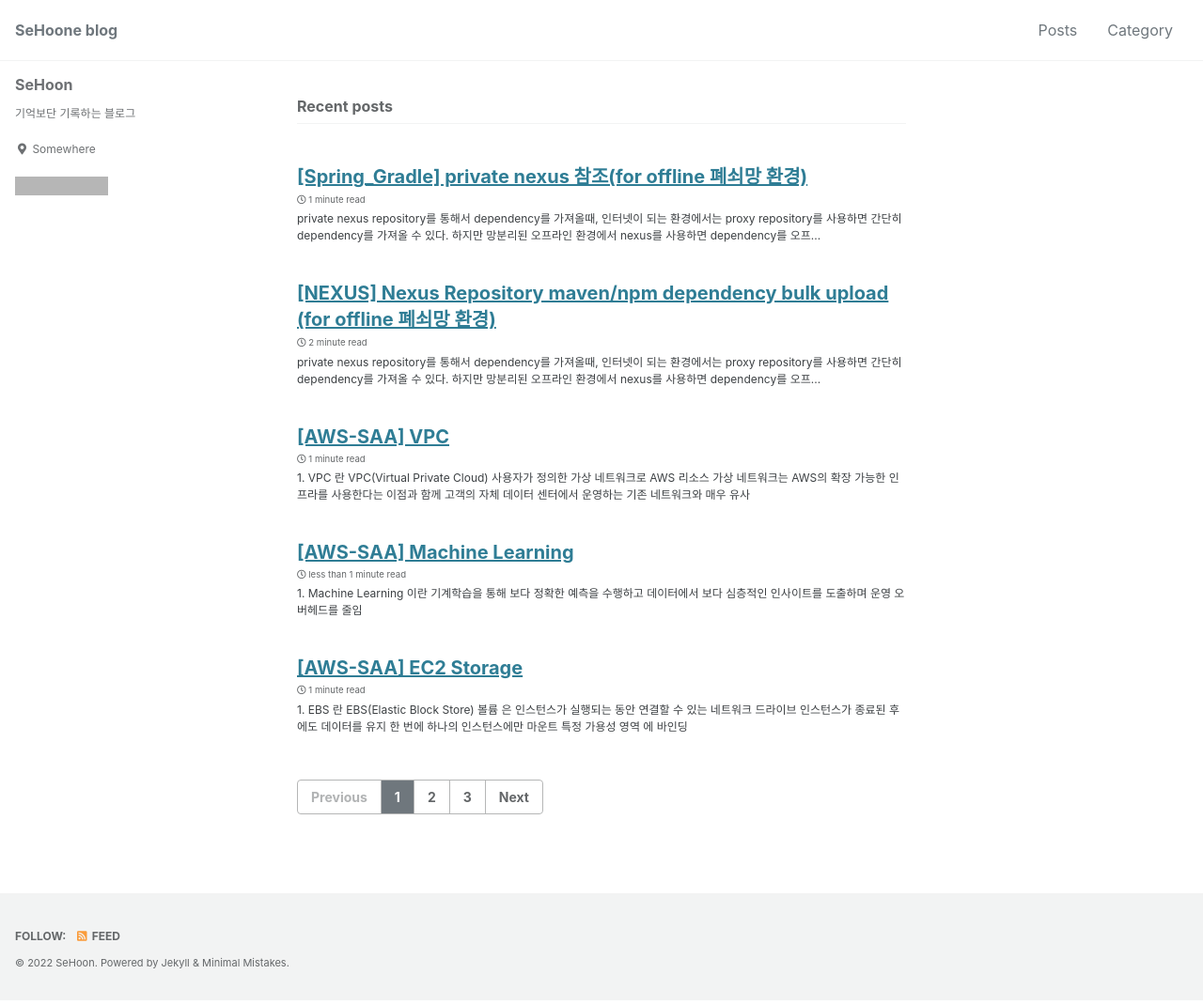
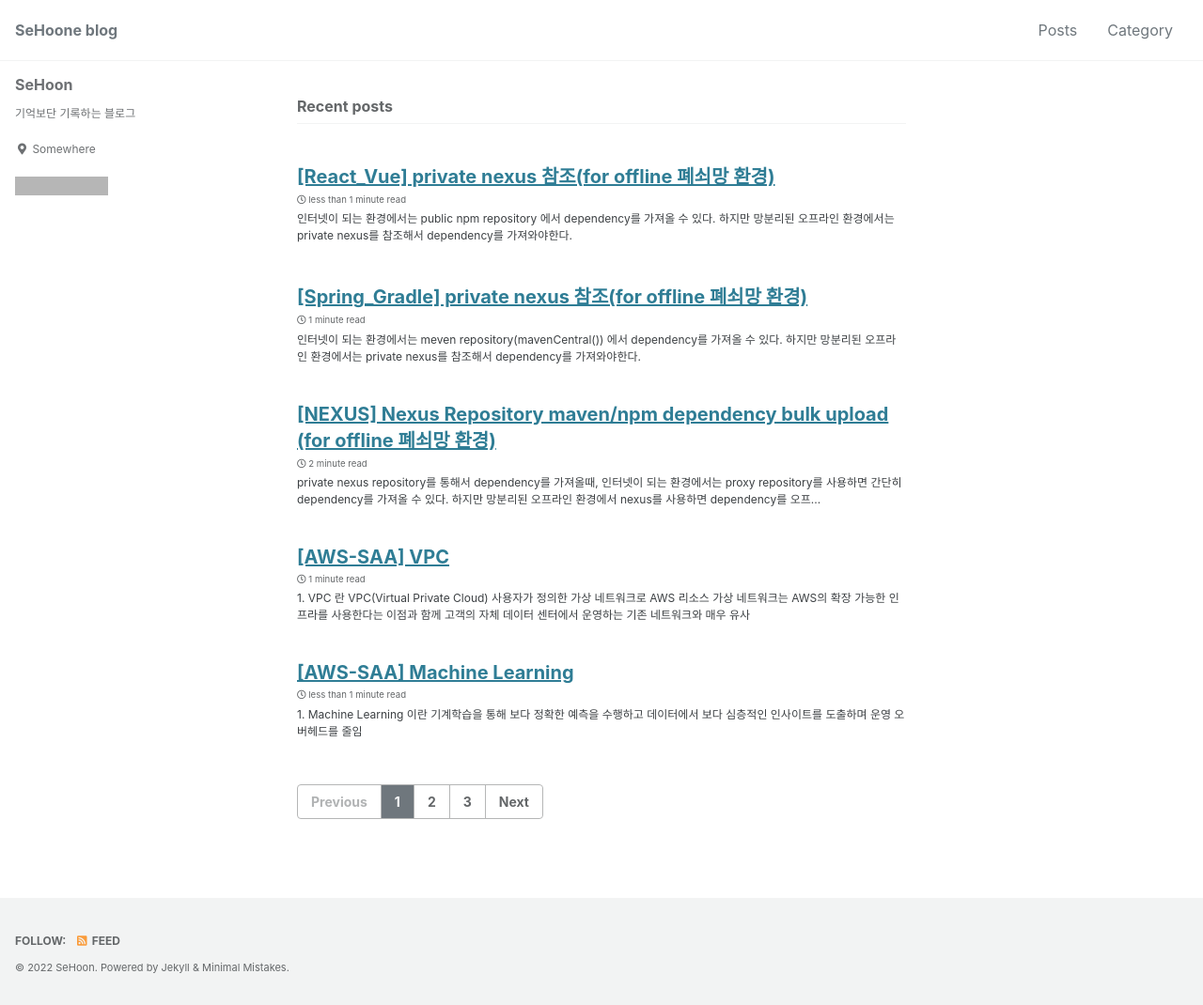
Before and after one commit to sehoone/sehoone.github.io, a Jekyll site: the page built from index.html, in a window 1280 px wide. Shown: the whole page at 94% size. Built offline with Jekyll 4.4.1, drawn with Linux system fonts in a browser that asks for light colours; cached includes are drawn as plain includes; the list of posts is cut into pages by our own code; grey boxes are pictures that could not be loaded.

Commit message:
add-react-vue-nexus-post

````diff
--- a/_posts/2022-11-08-spring-gradle-nexus.md
+++ b/_posts/2022-11-08-spring-gradle-nexus.md
@@ -8,15 +8,14 @@ tags:
 toc: true
 toc_label: "Spring"
 ---
-private nexus repository를 통해서 dependency를 가져올때, 인터넷이 되는 환경에서는 proxy repository를 사용하면 간단히 dependency를 가져올 수 있다.
-
-하지만 망분리된 오프라인 환경에서 nexus를 사용하면 dependency를 오프라인 환경에 반입해서 nexus에 업로드 해야한다.
+인터넷이 되는 환경에서는 meven repository(mavenCentral()) 에서 dependency를 가져올 수 있다.
+하지만 망분리된 오프라인 환경에서는 private nexus를 참조해서 dependency를 가져와야한다.
 
 이때, Spring + Gradle 프레임워크에서 private nexus를 참조하게끔 하는 방법을 공유합니다.
 
 # 1. build.gradle
 - dependency 를 아래의 nexus를 참조하여 가져오게끔 합니다.
-![image](/assets/images/spring-nexus\spring_nexus1.png){: width="30%" height="30%"}
+![image](/assets/images/spring-nexus/spring_nexus1.png){: width="30%" height="30%"}
 
 - build.gradle
 ```gradle
--- /dev/null
+++ b/_posts/2022-11-09-react-vue-nexus.md
@@ -0,0 +1,43 @@
+---
+title: "[React_Vue] private nexus 참조(for offline 폐쇠망 환경)"
+last_modified_at: 2022-07-08T16:01:04-04:00
+categories:
+  - React_Vue
+tags:
+  - update
+toc: true
+toc_label: "React_Vue"
+---
+인터넷이 되는 환경에서는 public npm repository 에서 dependency를 가져올 수 있다.
+하지만 망분리된 오프라인 환경에서는 private nexus를 참조해서 dependency를 가져와야한다.
+
+이때, React or Vue 프레임워크에서 private nexus를 참조하게끔 하는 방법을 공유합니다.
+
+# 1. .npmrc 추가
+- .npmrc 파일을 추가하여 dependency 를 private nexus를 참조하여 가져오게끔 합니다.
+![image](/assets/images/react-nexus/react_nexus1.png){: width="30%" height="30%"}
+
+- .npmrc
+```yml
+registry=http://10.240.100.1:2000/repository/private-npm-hosted/  // private nexus url
+```
+
+- .yarnrc 를 사용하는 경우, .yarnrc에서도 설정 가능합니다
+```yml
+registry "http://10.240.100.1:2000/repository/private-npm-hosted/"  // private nexus url
+```
+
+# etc. 특정 패키지만 registry 참조
+- 특정 패키지만 registry 참조를 하고 싶다면 아래와 같이 패키지명과 같이 url을 작성합니다.
+
+- .npmrc
+```yml
+registry=http://10.240.100.1:2000/repository/private-npm-hosted/  // private nexus url
+@mypackageName:registry=https://myserver.com/repository/npm-releases/   // specific package private nexus url
+```
+
+- .yarnrc 를 사용하는 경우, .yarnrc에서도 설정 가능합니다
+```yml
+registry "http://10.240.100.1:2000/repository/private-npm-hosted/"  // private nexus url
+"@mypackageName:registry" "https://myserver.com/repository/npm-releases/"    // specific package private
+```
````
Also changed, not shown: assets/images/react-nexus/react_nexus1.png (added).
